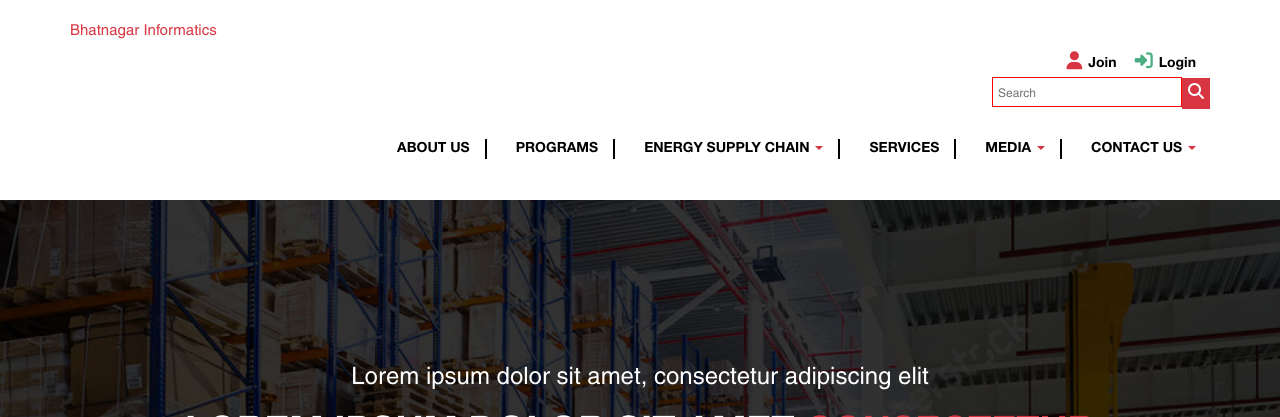
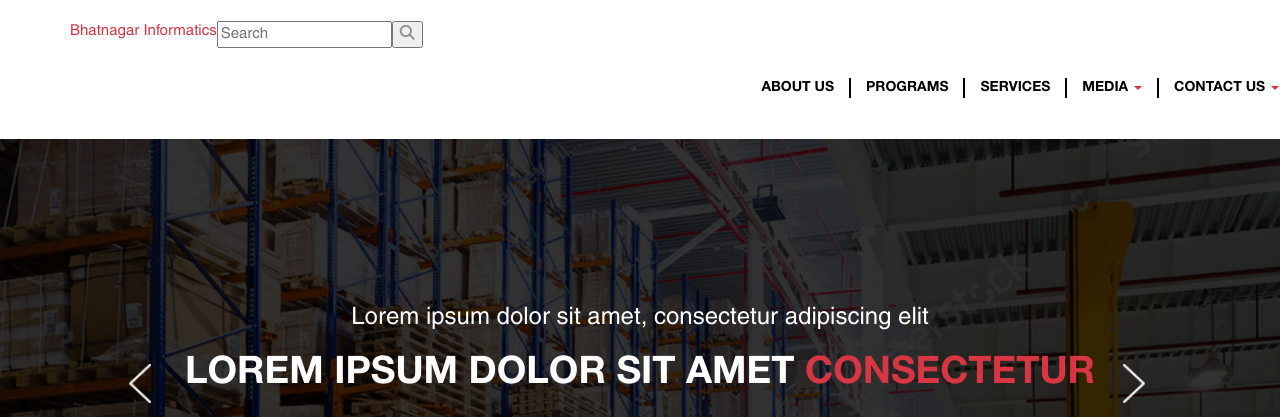
Before and after one commit to bhatnagarswati/info, a PHP site: page / in a window 1280 px wide; the page is wider, and only the part inside the window is pictured. Shown: the top 417 px of that part. Run offline with PHP 8.4, Linux system fonts and the light colour scheme; some libraries are stand-ins or nearby versions.

Commit message:
added project

```diff
--- a/index.php
+++ b/index.php
@@ -33,12 +33,12 @@
                     </button>
                     <a class="Site-logo" href="index.html">Bhatnagar Informatics</a>
                 </div>
-                <div class="search-sec">
+                <!--div class="search-sec">
                     <div class="join-user">
                         <div class="join-login"><a href="register.html"><span class="color-red"><i class="fa fa-user" aria-hidden="true"></i></span>Join</a>
                     <a href="login.html"><span class="color-green"><i class="fa fa-sign-in" aria-hidden="true"></i></span>Login</a>
                 </div>
-                <!--div class="user-logout" style="display: none">
+                <div class="user-logout" style="display: none">
                     <img src="images/user.png" class="img-responsive"> <span class="user-nm">Hello PK</span>
                     <a href="login.html"><span class="color-green"><i class="fa fa-sign-out" aria-hidden="true"></i></span>Logout</a>
                 </div></div-->
@@ -48,12 +48,6 @@
                     <ul class="nav navbar-nav navbar-right">
                         <li><a href="#">About Us </a></li>
                         <li><a href="#">Programs</a></li>
-                        <li class="dropdown">
-                            <a href="#" class="dropdown-toggle" data-toggle="dropdown">ENERGY SUPPLY CHAIN <b class="caret"></b></a>
-                            <ul class="dropdown-menu">
-                                <li><a href="#">Leval 1 to 6</a></li>
-                            </ul>
-                        </li>
                         <li><a href="#">Services</a></li>
                         <li class="dropdown">
                             <a href="#" class="dropdown-toggle" data-toggle="dropdown">Media <b class="caret"></b></a>
```
